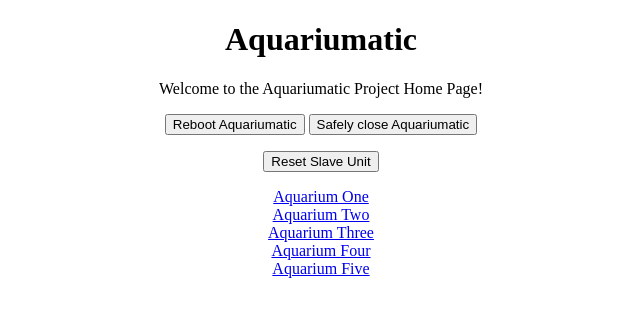
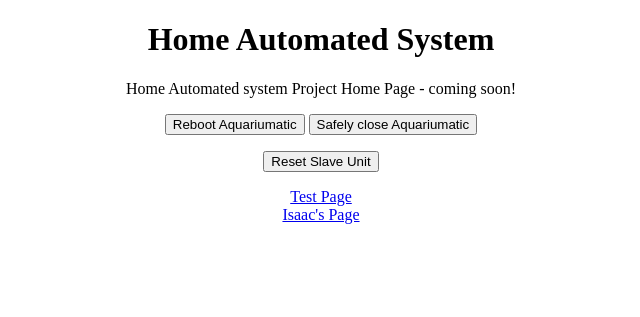
Before and after one commit to CraigHissett/PiHome, a Python web app: template templates/index.html in a window 1280 px wide. Shown: the top 317 px of the page, without its empty margins (319-959 px from the left). Run offline with Jinja, Linux system fonts and the light colour scheme; the template is opened without the code that fills it, so the values that code supplies are empty.

Commit message:
Update index.html

```diff
--- a/templates/index.html
+++ b/templates/index.html
@@ -1,7 +1,7 @@
 <!DOCTYPE html>
 <html>
 <head>
-  <title>Aquariumatic</title>
+  <title>Home Automated System</title>
   <script src="static/js/jquery-2.2.0.min.js"></script>
   <script>
     $(document).ready(function() {
@@ -24,8 +24,8 @@
 </head>
 <body>
 <div align="center">
-<h1>Aquariumatic</h1>
-Welcome to the Aquariumatic Project Home Page! </br>
+<h1>Home Automated System</h1>
+Home Automated system Project Home Page - coming soon!</br>
 <p></p>
 <form>
   <button id="PiReboot" name="Pi" value="Reboot">Reboot Aquariumatic</button>
@@ -33,11 +33,8 @@ Welcome to the Aquariumatic Project Home Page! </br>
   <p></p>
   <button id="ArdReset" name="Arduino" value="Reset">Reset Slave Unit</button>
   <p></p>
-<a href="/tank1">Aquarium One</a><br>
-<a href="/tank2">Aquarium Two</a><br>
-<a href="/tank3">Aquarium Three</a><br>
-<a href="/tank4">Aquarium Four</a><br>
-<a href="/tank5">Aquarium Five</a><br>
+<a href="/test">Test Page</a><br>
+<a href="/isaac">Isaac's Page</a><br>
 </div>
 </body>
 </html>
```
